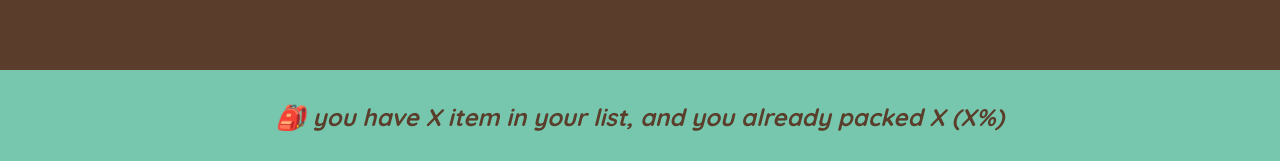
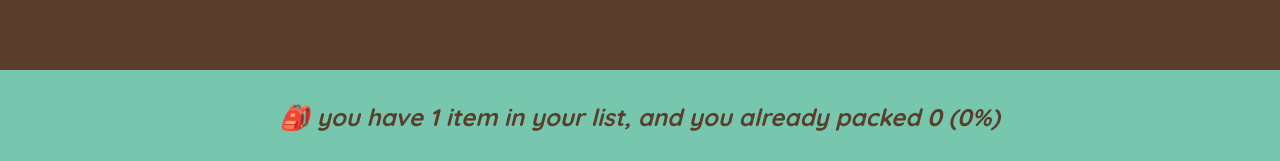
Before and after one commit to HAMZAELALOUI/travel-list, a React (Create React App) app: page / in a window 1280 px wide. Both pictures are taken after typing "Sample" into the empty fields and a click on the button "ADD". Shown: the part 636-797 px from the top of the page. Built offline with nearby package versions, Linux system fonts and the light colour scheme.

Commit message:
"Calculating Statistics as Derived State"

```diff
--- a/src/App.js
+++ b/src/App.js
@@ -31,7 +31,7 @@ export default function App() {
         onDelete={handleDelete}
         onToggleItem={handleToggleItem}
       />
-      <Stats />
+      <Stats items={items} />
     </div>
   );
 }
@@ -107,10 +107,28 @@ function Item({ item, onDelete, onToggleItem }) {
     </li>
   );
 }
-function Stats() {
+function Stats({ items }) {
+  if (!items.length)
+    return (
+      <p className="stats">
+        <em> Start Adding Somthing To Ur List ❗❗</em>
+      </p>
+    );
+
+  const numItems = items.length;
+  const numPacked = items.filter((item) => item.packed).length;
+  const percetage =
+    numPacked !== 0 ? Math.round((numPacked / numItems) * 100) : 0;
   return (
     <footer className="stats">
-      <em>🎒 you have X item in your list, and you already packed X (X%)</em>
+      {percetage === 100 ? (
+        <em>Greate! You Packed everything ✈</em>
+      ) : (
+        <em>
+          🎒 you have {numItems} item in your list, and you already packed{" "}
+          {numPacked} ({percetage}%)
+        </em>
+      )}
     </footer>
   );
 }
```
